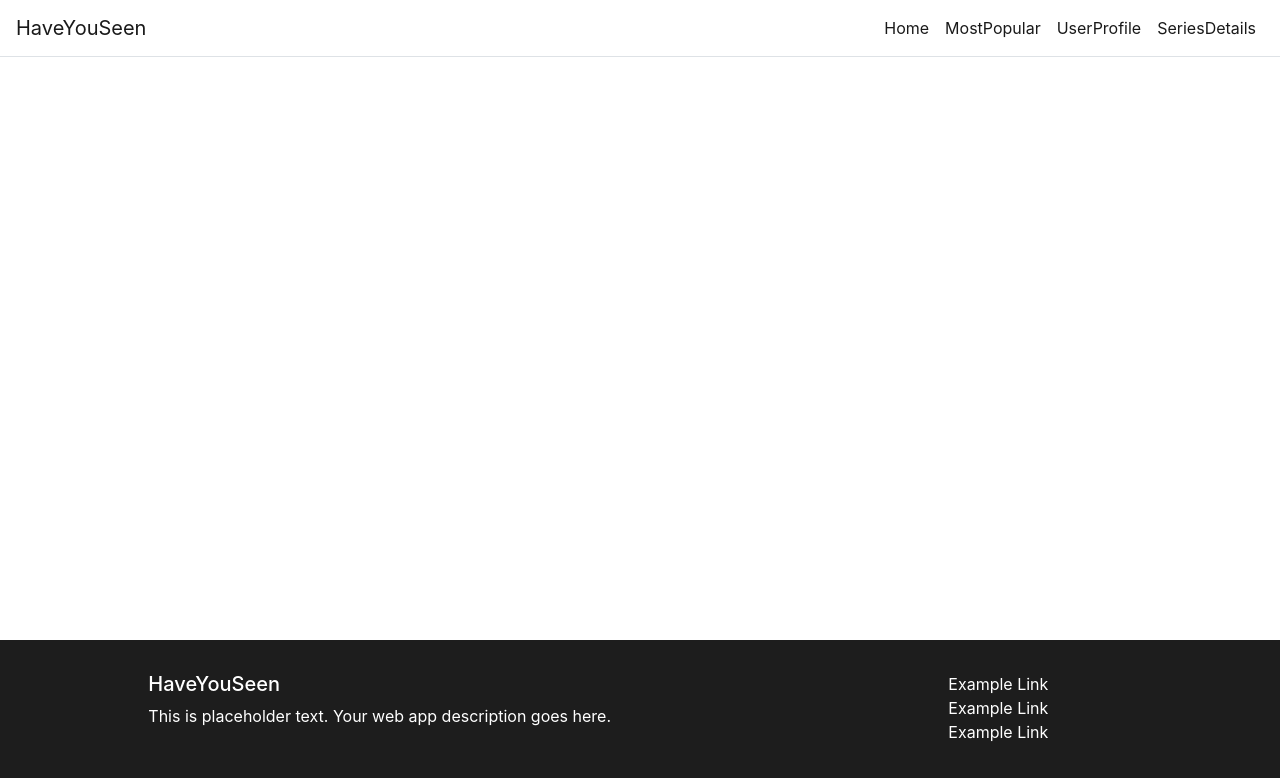
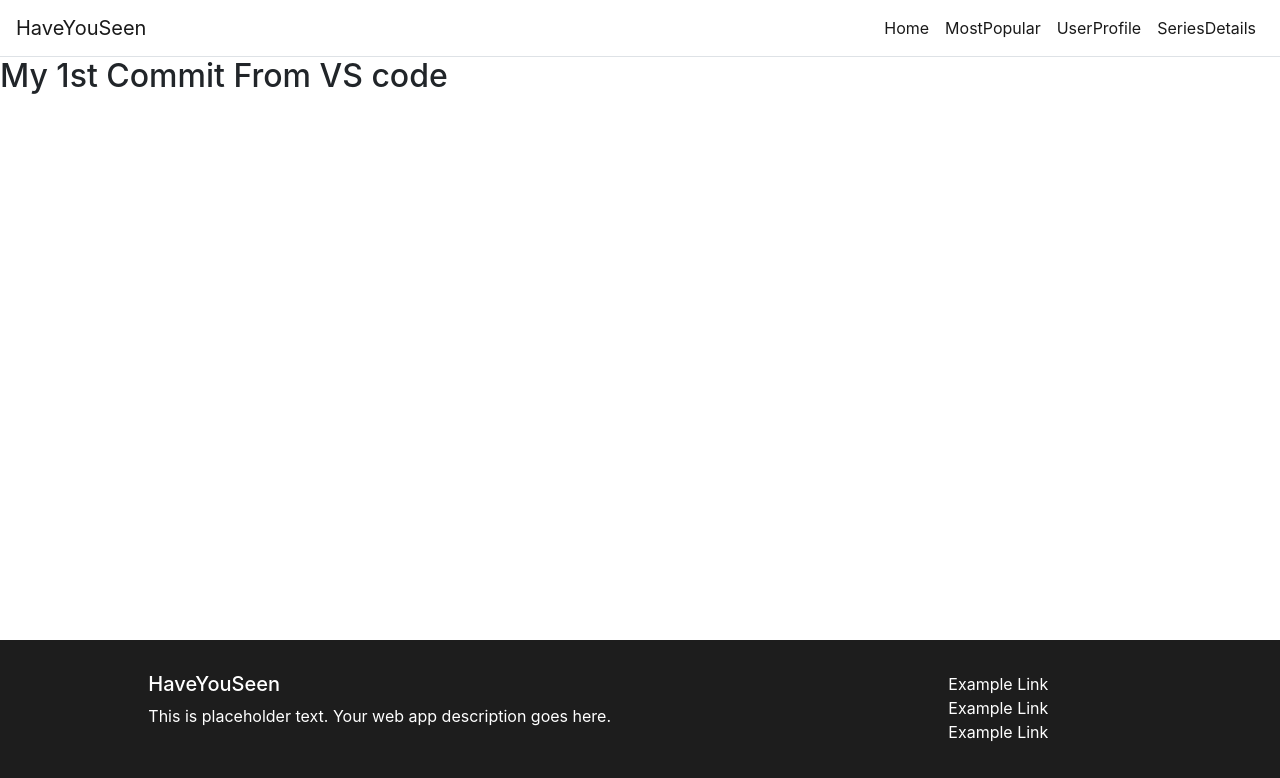
Before and after one commit to y2jesan/HaveYouSeen, a React (Create React App) app: page /Home in a window 1280 px wide. Shown: the top 778 px of the page. Built offline with nearby package versions, Linux system fonts and the light colour scheme.

Commit message:
1st commit from vs code

```diff
--- a/src/components/Home/index.jsx
+++ b/src/components/Home/index.jsx
@@ -1,5 +1,9 @@
 import React from "react";
 
 export default function Blank() {
-  return <main id="mainContent" />;
+  return (
+    <main id="mainContent">
+      <h2>My 1st Commit From VS code</h2>
+    </main>
+  );
 }
--- a/src/index.jsx
+++ b/src/index.jsx
@@ -6,9 +6,9 @@ import registerServiceWorker from "./registerServiceWorker";
 import "bootstrap/dist/css/bootstrap.min.css";
 
 ReactDOM.render(
-    <BrowserRouter>
-      <App />
-    </BrowserRouter>,
+  <BrowserRouter>
+    <App />
+  </BrowserRouter>,
   document.getElementById("root")
 );
 registerServiceWorker();
```
